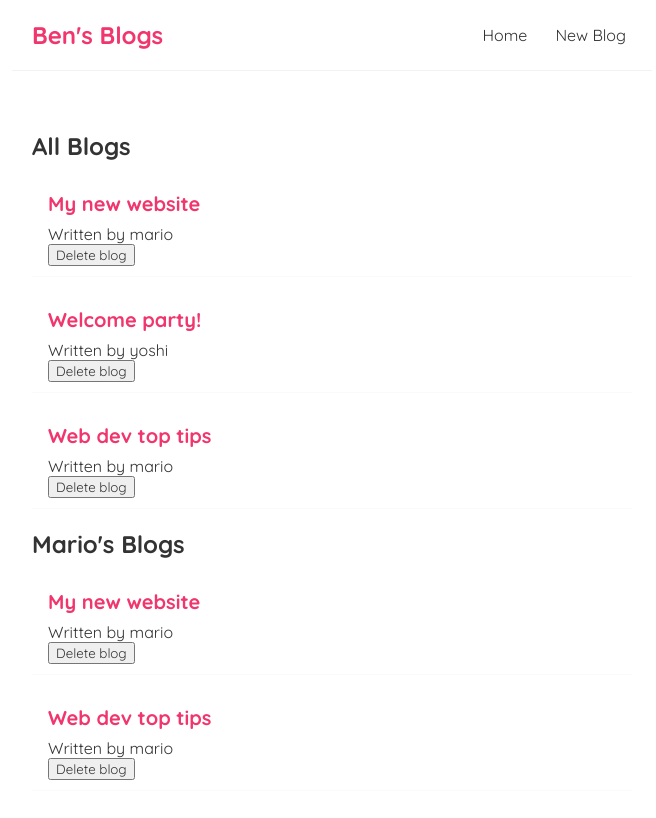
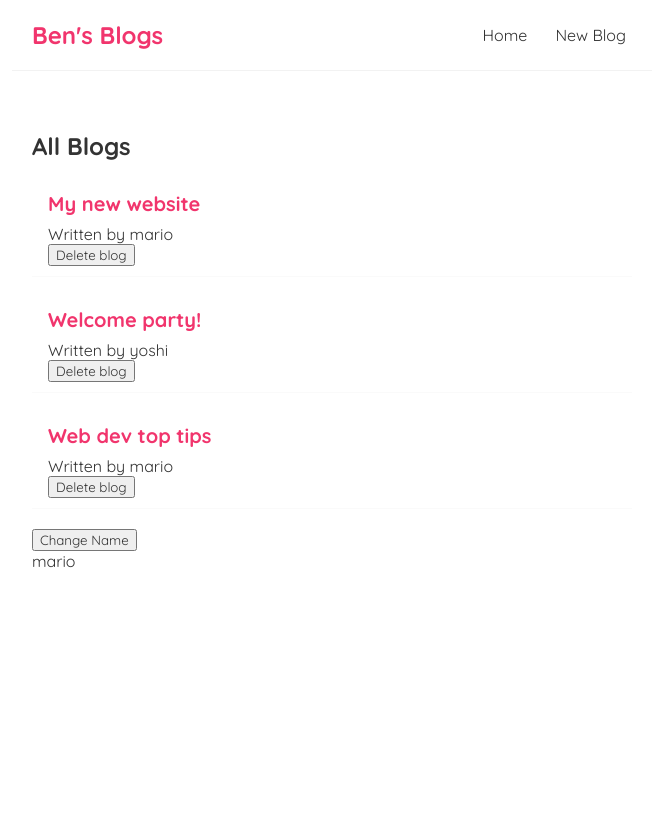
Before and after one commit to Ben8120/react-site, a React (Create React App) app: page / in a window 1280 px wide. Shown: the top 818 px of the page, without its empty margins (308-964 px from the left). Built offline with nearby package versions, Linux system fonts and the light colour scheme.

Commit message:
useEffect dependencies

```diff
--- a/src/screens/Home.js
+++ b/src/screens/Home.js
@@ -9,6 +9,8 @@
       { title: 'Web dev top tips', body: 'lorem ipsum...', author: 'mario', id: 3 }
     ]);
 
+    const [name, setName] = useState('mario');
+
     const handleDelete = (id) => {
       const newBlogs = blogs.filter(blog => blog.id !== id);
       setBlogs(newBlogs);
@@ -18,12 +20,15 @@
     useEffect(() => {
       console.log('use effect ran');
       console.log (blogs);
-    })
+    }, [name])
+    //[] enpty dependency makesit only run on first load
 
     return (
         <div className="home">
             <BlogList blogs={blogs} title="All Blogs" handleDelete={handleDelete} />
-            <BlogList blogs={blogs.filter((blog) => blog.author === 'mario')} title="Mario's Blogs" />
+            {/* <BlogList blogs={blogs.filter((blog) => blog.author === 'mario')} title="Mario's Blogs" /> */}
+            <button onClick={() => setName('luigi')}>Change Name</button>
+            <p>{name}</p>
         </div>
      );
 }
```
